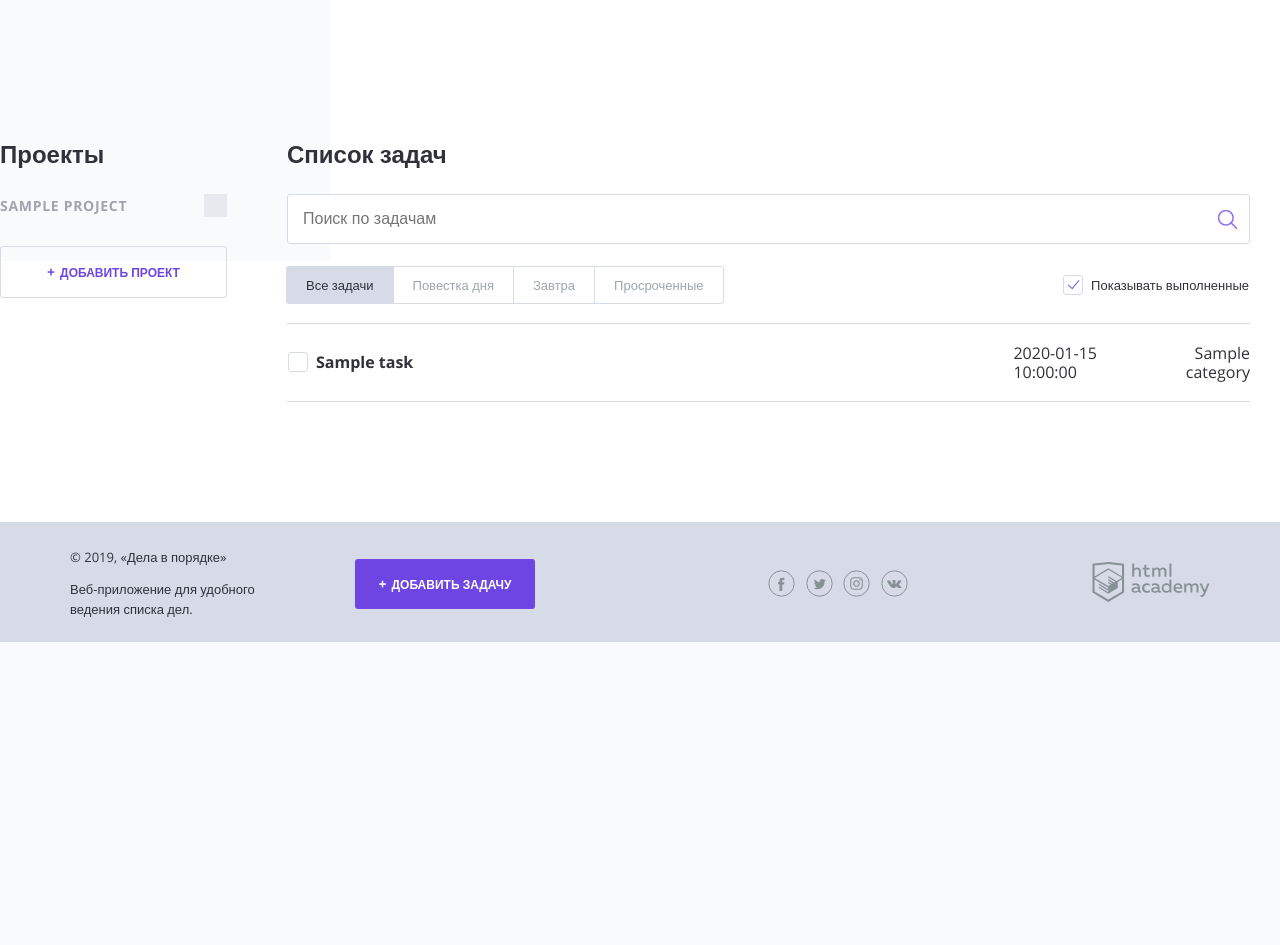
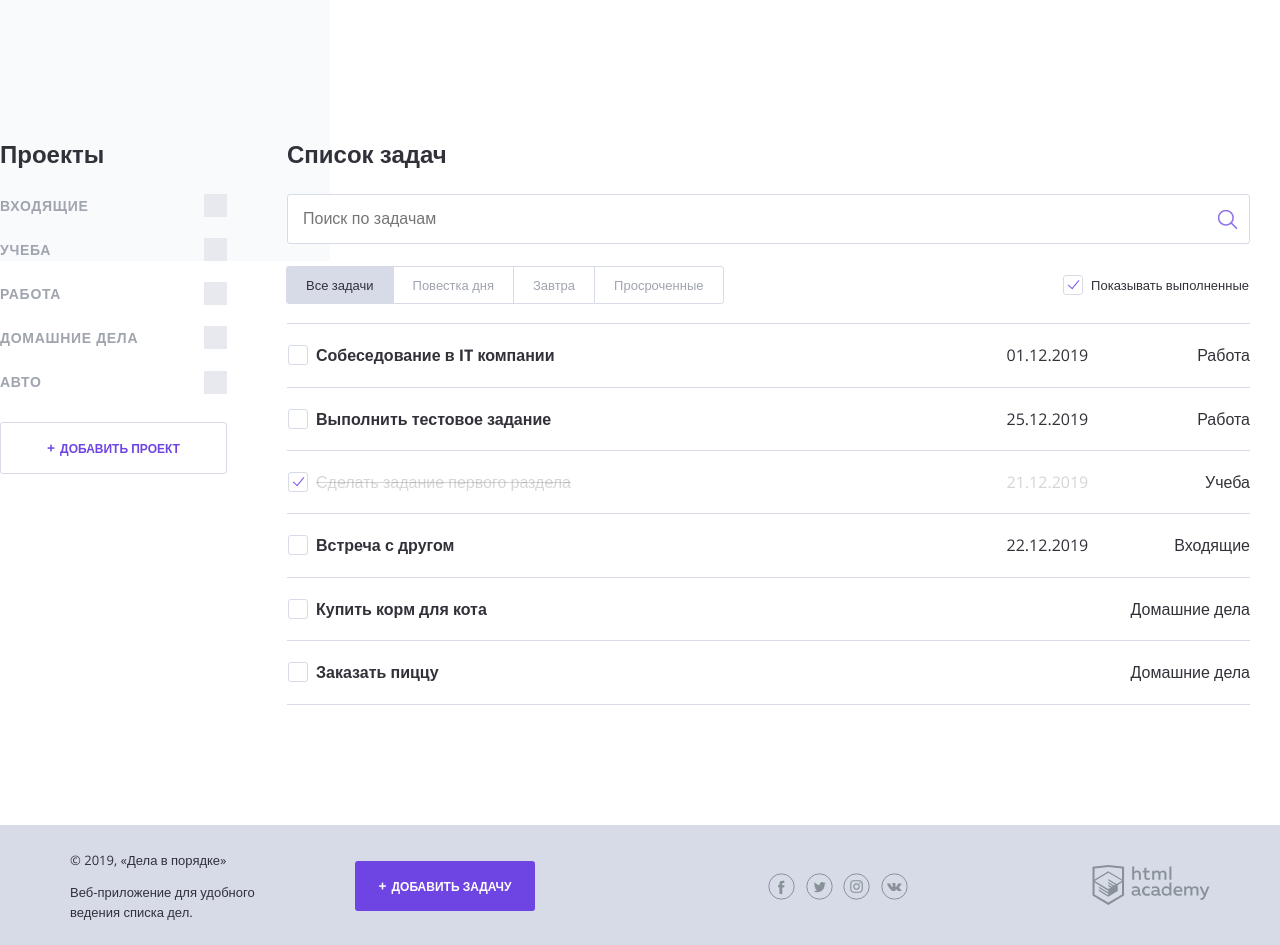
Before and after one commit to htmlacademy-php1/1471897-doingsdone-14, a PHP site: template templates/main.php in a window 1280 px wide. Shown: the part 539-1484 px from the top of the page. Before the commit the page ends 1181 px from the top, so only its background shows below. Run offline with PHP 8.4, Linux system fonts and the light colour scheme; the template is opened without the code that fills it: most values are stand-ins (such as "Sample title", 1, 10 or a date in 2020); data that the repository does not hold is empty.

Commit message:
Пишем первую функцию

```diff
--- a/index.php
+++ b/index.php
@@ -1,6 +1,7 @@
 <?php
 date_default_timezone_set('Europe/Moscow');
 require_once('helpers.php');
+require_once('functions.php');
 $projects = ['Входящие', 'Учеба', 'Работа', 'Домашние дела', 'Авто'];
 $tasks = [
     [
--- a/templates/main.php
+++ b/templates/main.php
@@ -1,4 +1,49 @@
-        <?php $show_complete_tasks = rand(0, 1); ?>
+<?php $show_complete_tasks = rand(0, 1);
+$projects = ['Входящие', 'Учеба', 'Работа', 'Домашние дела', 'Авто'];
+$tasks = [
+    [
+    'task_name' => 'Собеседование в IT компании',
+    'date_of_completion' => '01.12.2019',
+    'category' => 'Работа',
+    'completed' => false
+    ],
+
+    [
+    'task_name' => 'Выполнить тестовое задание',
+    'date_of_completion' => '25.12.2019',
+    'category' => 'Работа',
+    'completed' => false
+    ],
+
+    [
+    'task_name' => 'Сделать задание первого раздела',
+    'date_of_completion' => '21.12.2019',
+    'category' => 'Учеба',
+    'completed' => true
+    ],
+
+    [
+    'task_name' => 'Встреча с другом',
+    'date_of_completion' => '22.12.2019',
+    'category' => 'Входящие',
+    'completed' => false
+    ],
+
+    [
+    'task_name' => 'Купить корм для кота',
+    'date_of_completion' => null,
+    'category' => 'Домашние дела    ',
+    'completed' => false
+    ],
+
+    [
+    'task_name' => 'Заказать пиццу',
+    'date_of_completion' => null,
+    'category' => 'Домашние дела    ',
+    'completed' => false
+    ]
+];
+?>
         <div class="content">
             <section class="content__side">
                 <h2 class="content__side-heading">Проекты</h2>
@@ -9,6 +54,7 @@
                         <li class="main-navigation__list-item">
                             <a class="main-navigation__list-item-link" href="#"><?= $project ?></a>
                             <span class="main-navigation__list-item-count">
+                                <?= countTasks($tasks, $project); ?>
                             </span>
                         </li>
                         <?php endforeach; ?>
```
Also changed, not shown: functions.php (added, +7 -0 lines), helpers.php (+0 -10 lines).
